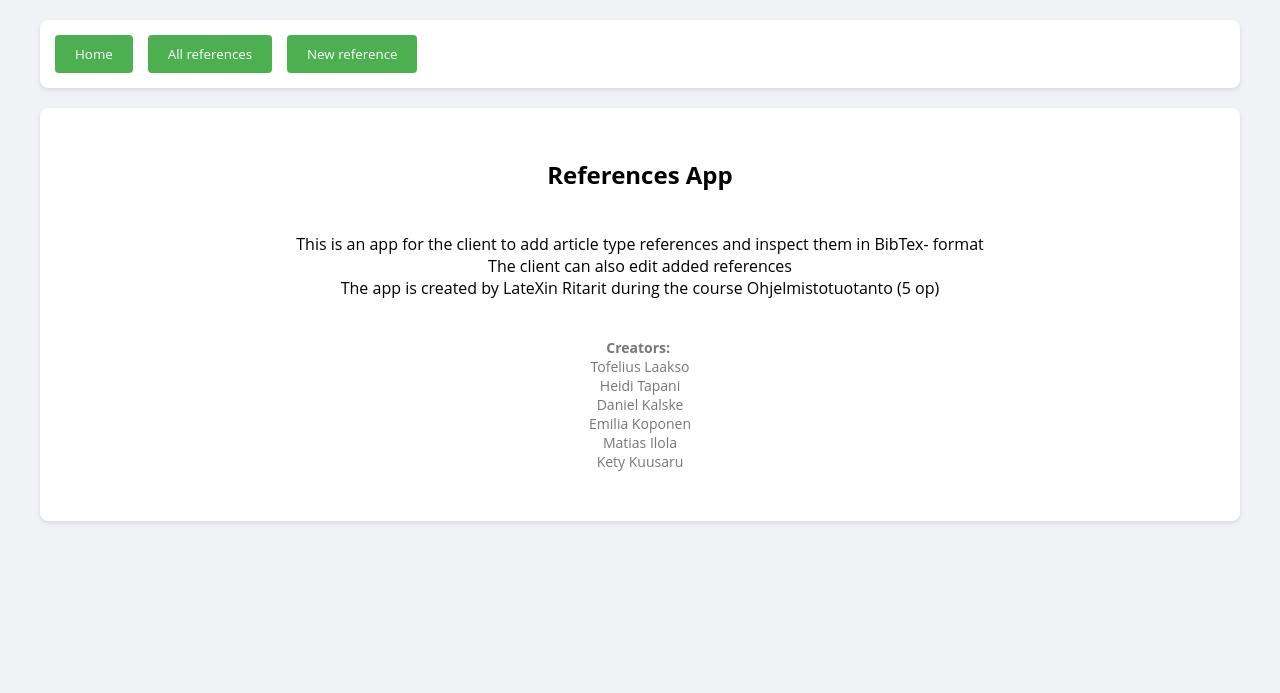
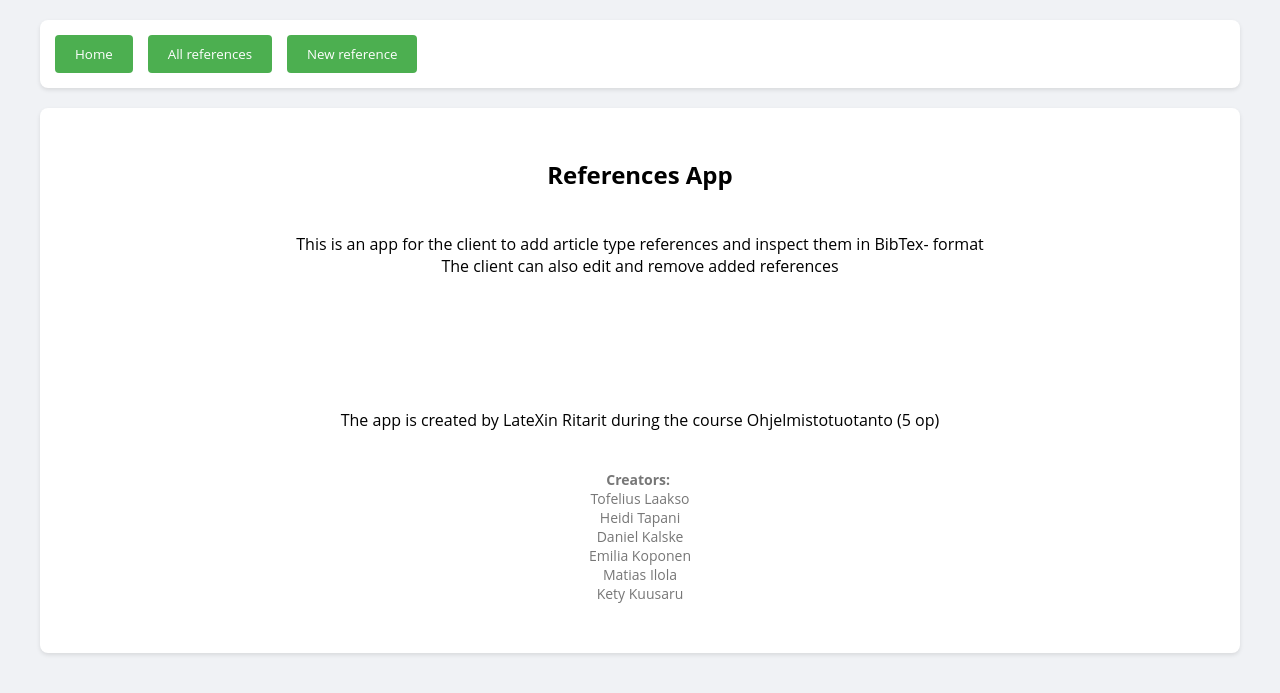
Before and after one commit to t0ffe/OhTu-miniprojekti, a Flask app: page / in a window 1280 px wide. Shown: the top 693 px of the page. Run offline with Flask 3, Linux system fonts and the light colour scheme.

Commit message:
Edit appearance of application

```diff
--- a/src/templates/index.html
+++ b/src/templates/index.html
@@ -12,7 +12,10 @@ References App
   <div>
 <p class="home-page-info">
 This is an app for the client to add article type references and inspect them in BibTex- format
-The client can also edit added references
+The client can also edit and remove added references
+<br>
+<br>
+<br>
 The app is created by LateXin Ritarit during the course Ohjelmistotuotanto (5 op)
 </p>
 <div class="creator-info">
--- a/src/templates/list_references.html
+++ b/src/templates/list_references.html
@@ -10,11 +10,13 @@ Reference List
 
 <div class="references-container">
   <h2>Reference List</h2>
+  <br>
 <div class="export-button-container">
   <a href="/references_as_bibtex">
     <button class="export-button" >Export as BibTeX</button>
   </a>
 </div>
+<br>
 
   {% for reference in references %}
     <li class="reference">
--- a/src/templates/new_reference.html
+++ b/src/templates/new_reference.html
@@ -29,6 +29,8 @@ function remove_author(button) {
 </script>
 <div class="form-section">
   <h2>Add a new article type reference</h2>
+  <br>
+  <br>
     <form action="/create_reference" method="post" onsubmit="return check(this)" >
       <div class="form-grid">
 
@@ -65,6 +67,8 @@ function remove_author(button) {
         <div>
           <input placeholder="Note (Optional)" type="text" name="note" minlength="1" maxlength="200"><br>
         </div>
+        <br>
+        <br>
       </div>
       <button class="button add-reference-button" type="submit">
         Add
```
Also changed, not shown: 1 other file.
